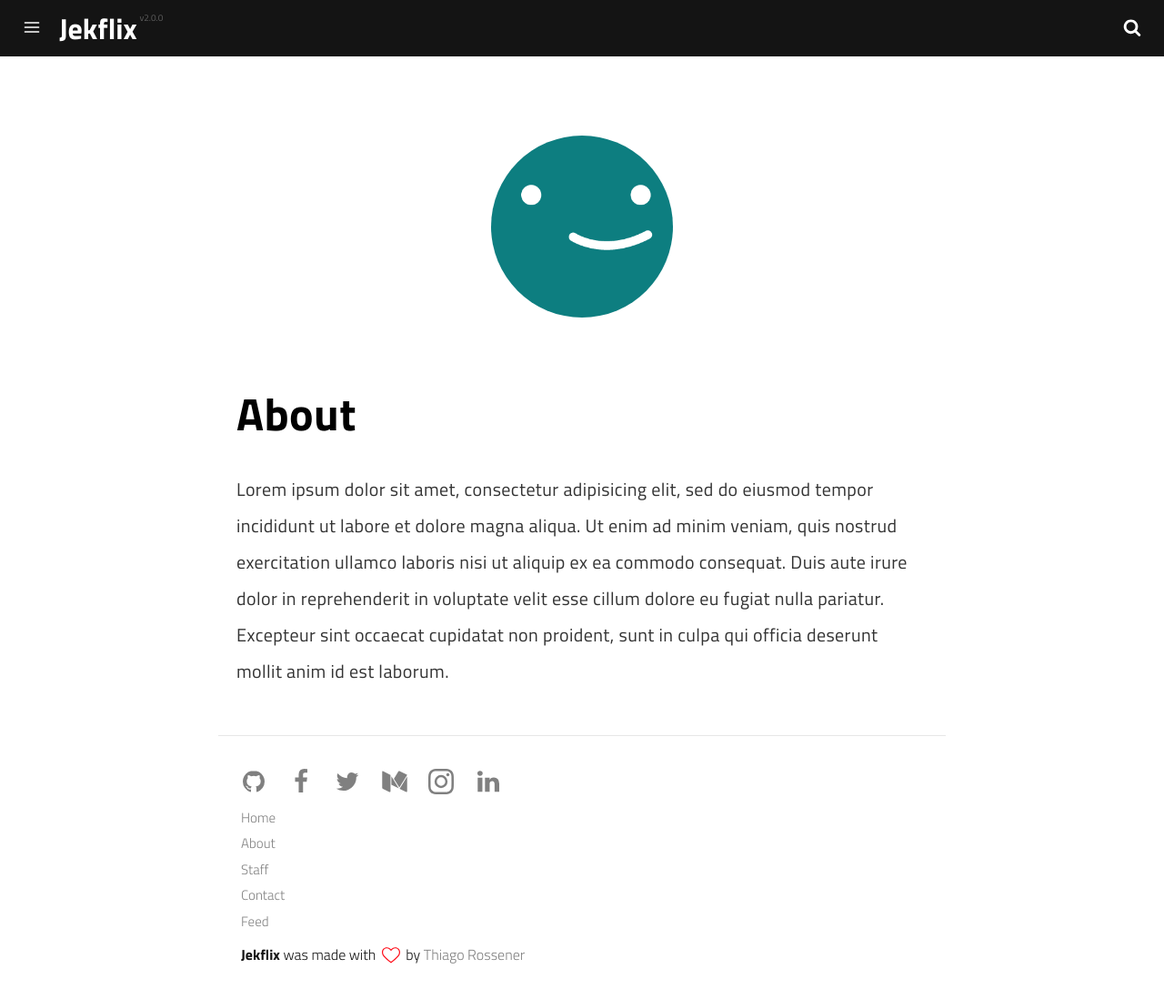
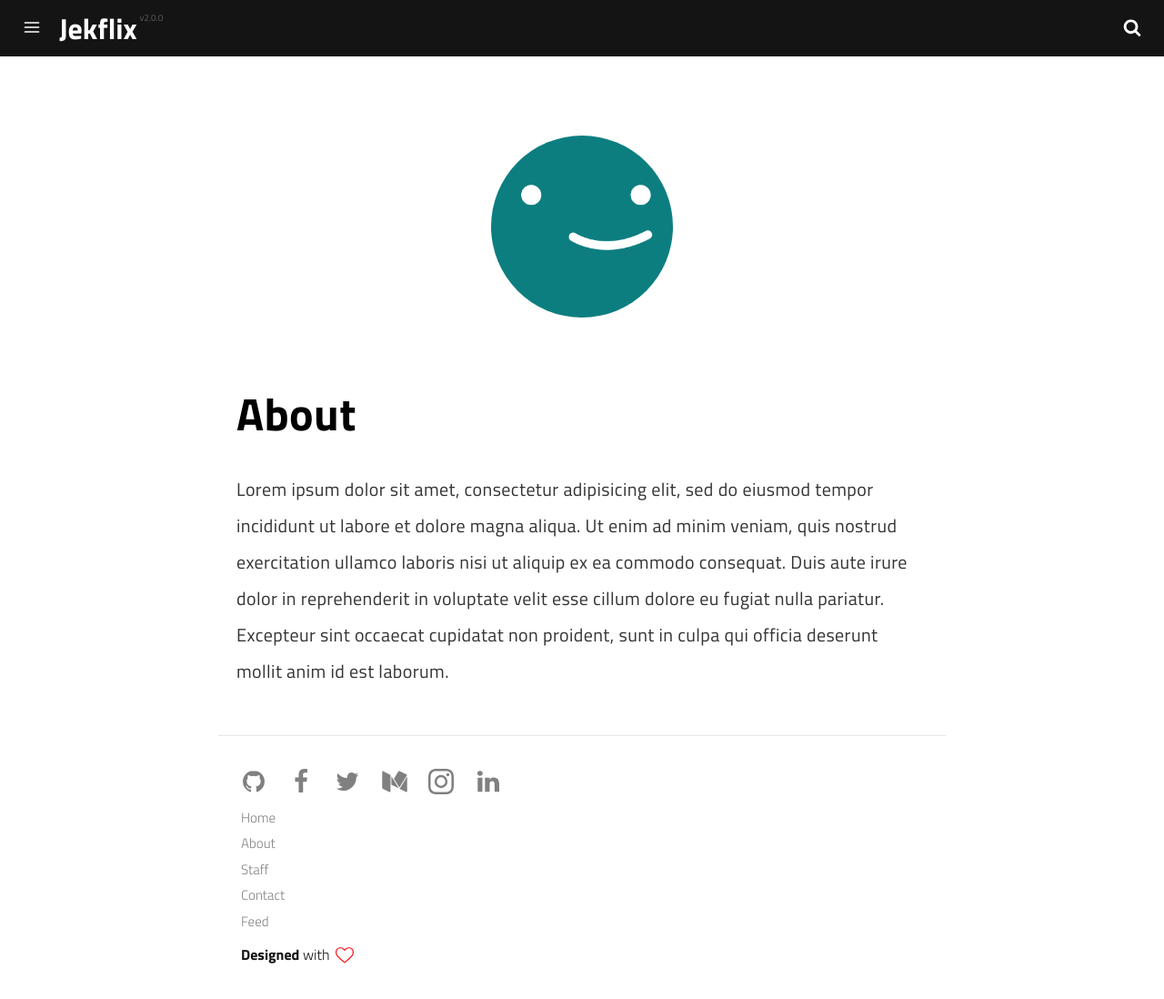
Before and after one commit to forsco/forsco.github.io, a Jekyll site: the page built from pages/about.md, in a window 1280 px wide and 1098 px high. Shown: the whole window at 91% size. Built offline with Jekyll 4.4.1, drawn with Linux system fonts in a browser that asks for light colours; a script that is not in the unit is left out.

Commit message:
Text removal

```diff
--- a/_includes/footer.html
+++ b/_includes/footer.html
@@ -35,7 +35,7 @@
     {% include links.html %}
 
     <p>
-      <span>Jekflix</span> was made with <svg class="love"><use xlink:href="#icon-heart"></use></svg> by <a href="https://rossener.com" target="_blank" class="creator">Thiago Rossener</a>
+      <span>Designed</span> with <svg class="love"><use xlink:href="#icon-heart"></use></svg>
     </p>
 </footer>
 
```
